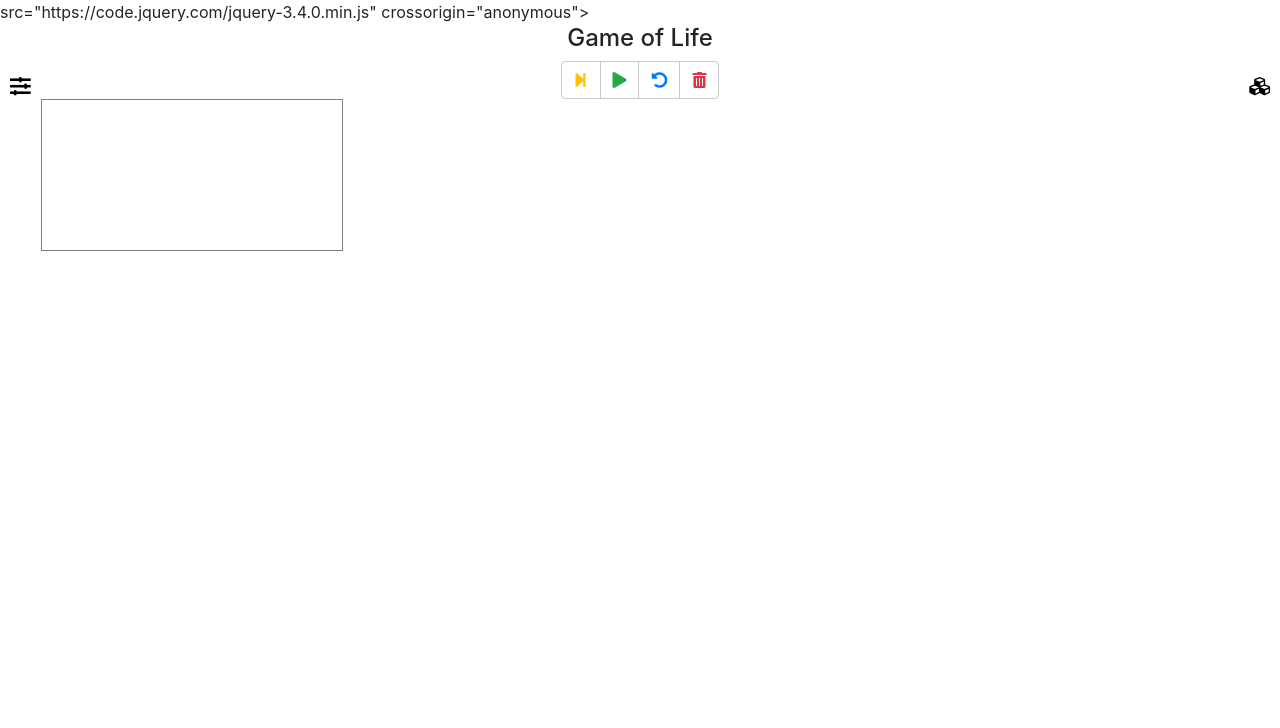
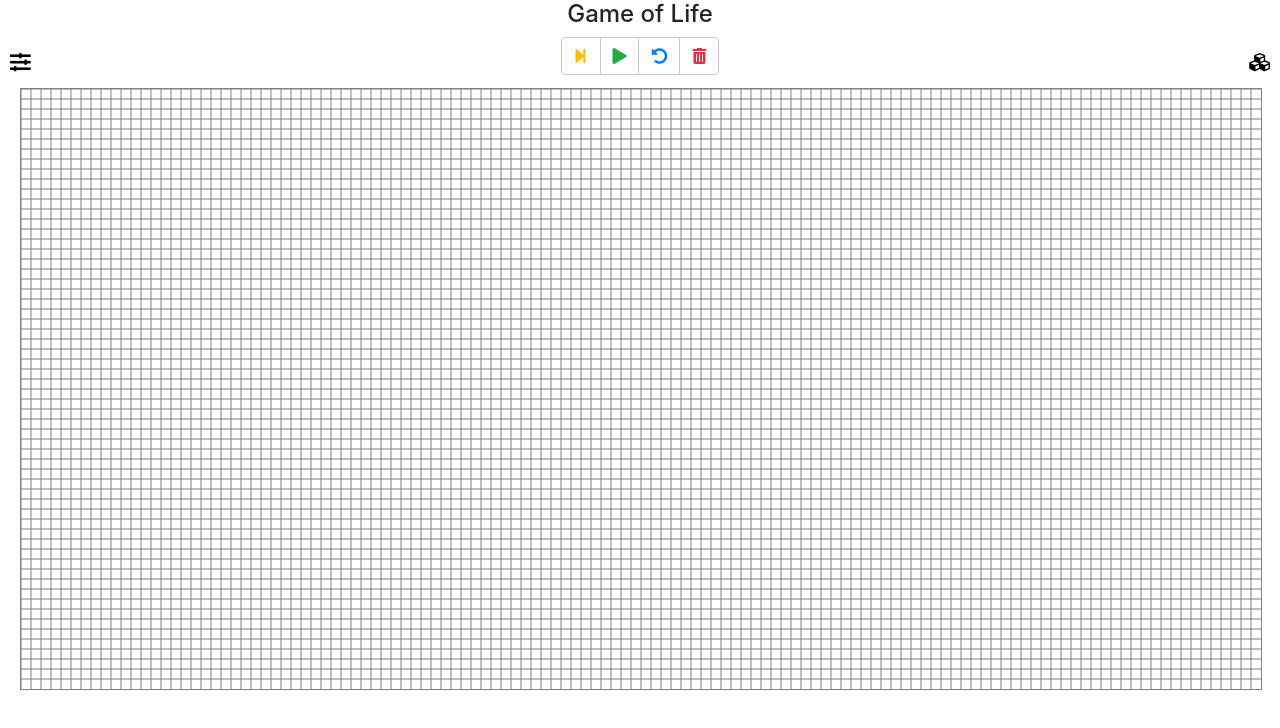
Before and after one commit to fvito/ts-game-of-life, a website built with webpack: page index.html in a window 1280 px wide. Built offline with nearby package versions, Linux system fonts and the light colour scheme.

Commit message:
Update index.html

```diff
--- a/index.html
+++ b/index.html
@@ -9,7 +9,7 @@
     <link rel="stylesheet" href="https://use.fontawesome.com/releases/v5.0.12/css/all.css"
           integrity="sha384-G0fIWCsCzJIMAVNQPfjH08cyYaUtMwjJwqiRKxxE/rx96Uroj1BtIQ6MLJuheaO9" crossorigin="anonymous">
     <link rel="stylesheet" href="style.css">
-    src="https://code.jquery.com/jquery-3.4.0.min.js" integrity="sha256-BJeo0qm959uMBGb65z40ejJYGSgR7REI4+CW1fNKwOg=" crossorigin="anonymous"></script>
+    <script src="https://code.jquery.com/jquery-3.4.0.min.js" integrity="sha256-BJeo0qm959uMBGb65z40ejJYGSgR7REI4+CW1fNKwOg=" crossorigin="anonymous"></script>
     <script src="https://cdnjs.cloudflare.com/ajax/libs/popper.js/1.14.3/umd/popper.min.js" integrity="sha384-ZMP7rVo3mIykV+2+9J3UJ46jBk0WLaUAdn689aCwoqbBJiSnjAK/l8WvCWPIPm49" crossorigin="anonymous"></script>
     <script src="https://stackpath.bootstrapcdn.com/bootstrap/4.1.1/js/bootstrap.min.js" integrity="sha384-smHYKdLADwkXOn1EmN1qk/HfnUcbVRZyYmZ4qpPea6sjB/pTJ0euyQp0Mk8ck+5T" crossorigin="anonymous"></script>
     <script src="dist/bundle.js"></script>
```
